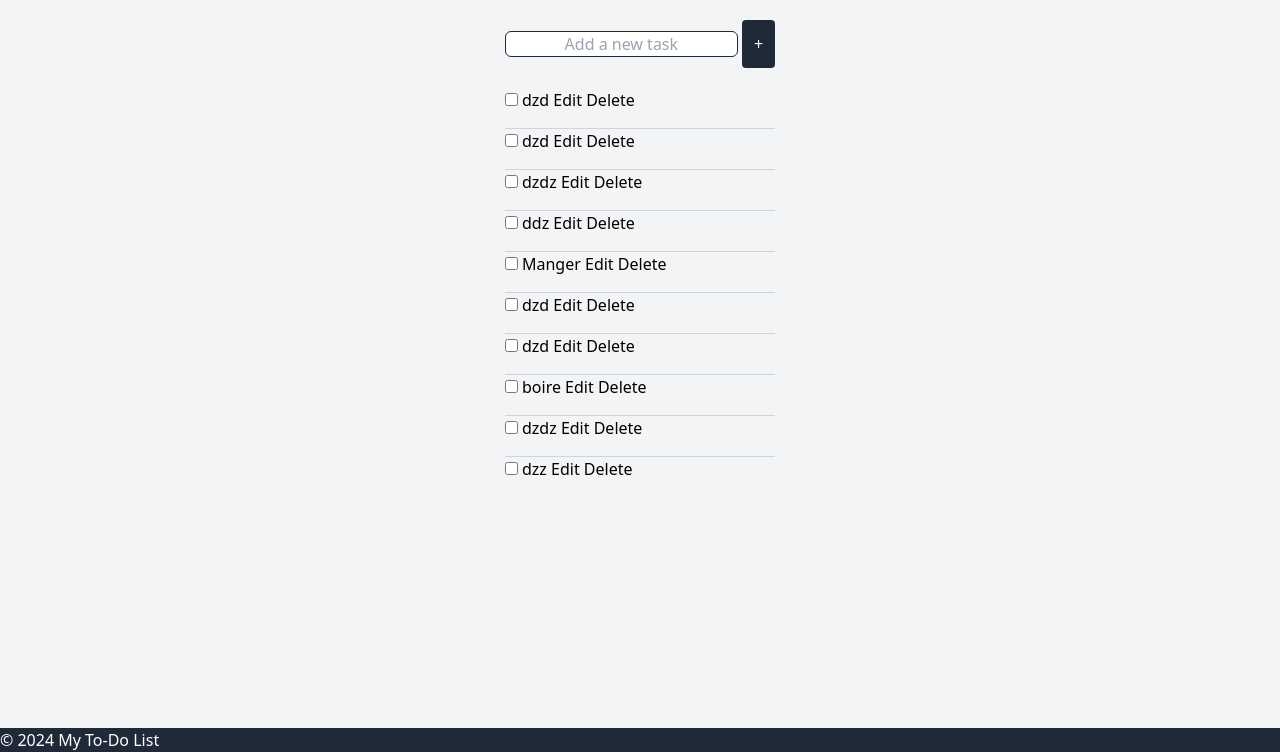
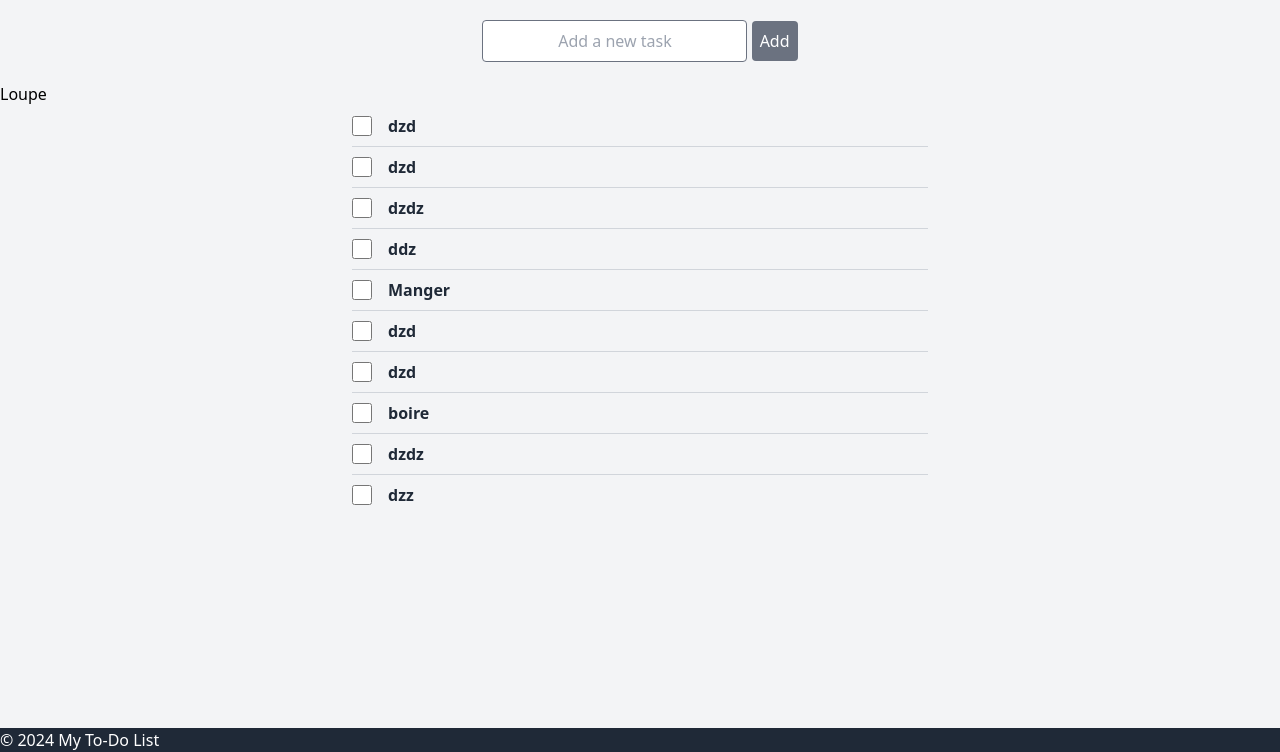
Before and after one commit to Thiasm/Training-Projects, a Django app: page / in a window 1280 px wide. Shown: the part 48-800 px from the top of the page. Run offline with Django 5.2, Linux system fonts and the light colour scheme; data comes from the database, SQL or seed files in the repository; both versions use the stored data as it was after the commit; some libraries are stand-ins or nearby versions.

Commit message:
ADD: Edit Modal and Style

```diff
--- /dev/null
+++ b/Listhias/app/static/app/modal.js
@@ -0,0 +1,26 @@
+
+function openModal() {
+    const modal = document.getElementById("modal");
+    modal.classList.add("show");
+    modal.classList.remove("hidden");
+}
+
+function closeModal() {
+    const modal = document.getElementById("modal");
+    modal.classList.add("hidden");
+    modal.classList.remove("show");
+}
+
+function closeModalIfNotEmpty() {
+    const inputField = document.getElementById('task-title');
+
+    if (inputField.value != "") {
+        closeModal();  // Only close the modal if there's text in the input
+    }
+}
+
+document.body.addEventListener("htmx:afterRequest", (event) => {
+    if (event.detail.target.id === "modal-content") {
+        openModal();
+    }
+});
--- a/Listhias/app/templates/app/base.html
+++ b/Listhias/app/templates/app/base.html
@@ -4,6 +4,7 @@
         <meta charset="utf-8">
         <meta name="viewport" content="width=device-width, initial-scale=1">
         <title>Listhias</title>
+        {% load static %}
     </head>
 
     <body class='bg-sky-200 flex flex-col min-h-screen'>
@@ -11,15 +12,19 @@
             <a href='/' class='text-2xl text-white'>Listhias</a>
         </header>
 
-        <main class='flex-1 flex justify-center bg-gray-100 '>
+        <main class='flex-1 bg-gray-100'>
             {% block content %}
             {% endblock %}
         </main>
 
         <footer class="bg-gray-800 text-white">
             <p>&copy; 2024 My To-Do List</p>
-        </footer class=''>
+        </footer>
+
+        {% include "app/modals/modal.html" %}
+
         <script src="https://unpkg.com/htmx.org"></script>
         <script src="https://cdn.tailwindcss.com"></script>
+        <script src={% static 'app/modal.js' %}></script>
     </body>
 </html>
--- /dev/null
+++ b/Listhias/app/templates/app/modals/modal.html
@@ -0,0 +1,8 @@
+<div
+    id="modal"
+    class="fixed inset-0 bg-black bg-opacity-50 flex justify-center items-center hidden"
+>
+    <div class="bg-white rounded-lg p-6 max-w-lg w-full">
+        <div id="modal-content"></div>
+    </div>
+</div>
--- /dev/null
+++ b/Listhias/app/templates/app/partials/search.html
@@ -0,0 +1,3 @@
+<div>
+    Loupe
+</div>
--- a/Listhias/app/templates/app/partials/task.html
+++ b/Listhias/app/templates/app/partials/task.html
@@ -1,31 +1,28 @@
-<li class="gap-2" id="task-item-{{ task.id }}">
+<li id="task-item-{{ task.id }}" class="flex items-center gap-4 py-2 w-full">
 
-
-        <input
-            hx-put={% url 'complete_task' task.id %}
-            hx-target="#task-item-{{ task.id }}"
-            hx-swap="outerHTML"
-            type="checkbox"
-            {% if task.complete %}checked{% endif %}
-        />
-
-
-         {{task.title}}
-
-     <form action="{% url 'edit_task' task.id %}" style="display:inline;">
-        <input type="submit" value="Edit">
-    </form>
-
-     <form
-        hx-delete={% url 'delete_task' task.id %}
+    <!-- Task Completion Checkbox -->
+    <input
+        type="checkbox"
+        hx-put={% url 'complete_task' task.id %}
+        {% comment %} hx-trigger="change" {% endcomment %}
         hx-target="#task-list"
         hx-swap="outerHTML"
-        hx-confirm='Are you sure ?'
-        style="display:inline;"
-        >
-        <input type="submit" value="Delete">
-    </form>
+        class='w-5 h-5'
+        aria-label="Mark task '{{ task.title }}' as complete"
+        {% if task.complete %}checked{% endif %}
+    />
 
+    <!-- Edit Task Button -->
+    <button
+        hx-get="{% url 'edit_task' task.id %}"
+        hx-target="#modal-content"
+        hx-swap="innerHTML"
+        hx-on="htmx:afterRequest:openModal()"
+        class="text-gray-800 hover:text-blue-800 font-bold text-base"
+        aria-label="Edit task '{{ task.title }}'"
+    >
+    {{task.title}}
+    </button>
 </li>
 
 <script>
--- a/Listhias/app/templates/app/partials/task_form.html
+++ b/Listhias/app/templates/app/partials/task_form.html
@@ -1,18 +1,24 @@
-<div class='py-5'>
+<div class="flex items-center justify-center p-5">
     <form
         hx-post='/add_task/'
         hx-target="#task-list"
         hx-swap="innerHTML"
+        class="rounded"
     >
         {% csrf_token %}
         <input
             name="task_title"
             type="text"
             placeholder="Add a new task"
-            class="text-center border border-slate-800 rounded-md"
+            class="rounded px-4 py-2 text-center border border-gray-500"
             required
         >
-        <button type="submit" class='rounded p-3 bg-gray-800 text-white'>+</button>
+        <button
+            type="submit"
+            class='rounded p-2 bg-gray-500 hover:bg-gray-700 text-white'
+        >
+            Add
+        </button>
     </form>
 </div>
 
--- a/Listhias/app/templates/app/partials/task_list.html
+++ b/Listhias/app/templates/app/partials/task_list.html
@@ -1,9 +1,13 @@
-<div id='task-list'>
-    <ul class='divide-y divide-gray-300 space-y-4'>
+<div id='task-list' class='flex justify-center w-full'>
+    <ul class='divide-y divide-gray-300 w-full max-w-xl'>
         {% for task in tasks %}
             {% include "app/partials/task.html" with task=task %}
         {% empty %}
-            <h1>No tasks available</h1>
+            <h1
+                class="text-gray-800 font-bold text-base"
+            >
+                No tasks available
+            </h1>
         {% endfor %}
     </ul>
 </div>
--- a/Listhias/app/templates/app/todo_list.html
+++ b/Listhias/app/templates/app/todo_list.html
@@ -1,14 +1,6 @@
-    {% extends "app/base.html" %}
-
-    {% block content %}
-        <div>
-            <div>
-                {% include "app/partials/task_form.html" %}
-            </div>
-
-            <div>
-                {% include "app/partials/task_list.html" %}
-            </div>
-
-        </div>
-    {% endblock %}
+{% extends "app/base.html" %}
+{% block content %}
+    {% include "app/partials/task_form.html" %}
+    {% include "app/partials/search.html" %}
+    {% include "app/partials/task_list.html" %}
+{% endblock %}
--- a/Listhias/app/urls.py
+++ b/Listhias/app/urls.py
@@ -1,10 +1,11 @@
 from django.urls import path
-from .views import TaskList, add_task, edit_task, delete_task, complete_task
+from .views import TaskList, add_task, edit_task, delete_task, complete_task, edit_task
 
 urlpatterns = [
     path('', TaskList.as_view(), name='todo_list'),
     path('add_task/', add_task, name='add_task'),
     path('edit_task/<int:id>', edit_task, name='edit_task'),
     path('delete_task/<int:id>', delete_task, name='delete_task'),
-    path('complete_task/<int:id>', complete_task, name='complete_task')
+    path('complete_task/<int:id>', complete_task, name='complete_task'),
+    path('edit_task/<int:id>', edit_task, name='edit_task')
 ]
--- a/Listhias/app/views.py
+++ b/Listhias/app/views.py
@@ -2,39 +2,26 @@ from django.shortcuts import render, redirect, get_object_or_404
 from django.views.generic.list import ListView
 from django.views.decorators.http import require_http_methods
 from django.urls import reverse_lazy
-from django.http.response import HttpResponse
 from .models import Task
-
-# def home_page(request):
-#     return render(request, 'app/home_page.html')
-
-# class CategoryList(ListView):
-#     model = Category
-#     context_object_name = 'categories' # Change the Props name
-#     template_name = 'app/category_list.html'
 
 class TaskList(ListView):
     model = Task
     template_name = 'app/todo_list.html'
     context_object_name = 'tasks' # Change the Props
+    ordering = ['-complete']
 
 @require_http_methods(['POST'])
 def add_task(request):
     task_title = request.POST.get('task_title') # Récupère l'input
     task = Task.objects.create(title = task_title) # Crée un objet Task et le sauvegarde
-    tasks = Task.objects.all().order_by('-created')
+    tasks = Task.objects.all().order_by('-complete', '-created')
     return render(request, 'app/partials/task_list.html', {'tasks': tasks})
-
-@require_http_methods(['PUT'])
-def edit_task(request, id):
-    task = get_object_or_404(Task, id = id)
-    return redirect(reverse_lazy('todo_list'))
 
 @require_http_methods(['DELETE'])
 def delete_task(request, id):
     task = get_object_or_404(Task, id = id)
     task.delete()
-    tasks = Task.objects.all().order_by('-created')  # Récupère la liste mise à jour des tâches
+    tasks = Task.objects.all().order_by('-complete', '-created')  # Récupère la liste mise à jour des tâches
     return render(request, 'app/partials/task_list.html', {'tasks': tasks})
 
 @require_http_methods(['PUT'])
@@ -42,4 +29,18 @@ def complete_task(request, id):
     task = get_object_or_404(Task, id = id)
     task.complete = not task.complete
     task.save()
-    return render(request, 'app/partials/task.html', {'task': task})
+    tasks = Task.objects.all().order_by('-complete', '-created')  # Récupère la liste mise à jour des tâches
+    return render(request, 'app/partials/task_list.html', {'tasks': tasks})
+    # return render(request, 'app/partials/task.html', {'task': task})
+
+@require_http_methods(['GET', 'POST'])
+def edit_task(request, id):
+    task = get_object_or_404(Task, id = id)
+    if request.method == 'GET':
+        return render(request, 'app/modals/edit_task_modal.html', {'task': task})
+    if request.method == 'POST':
+        task.title = request.POST.get("task_title")
+        task.description = request.POST.get("task_description")
+        task.complete = 'task_complete' in request.POST
+        task.save()
+        return render(request, 'app/partials/task.html', {'task': task})
--- a/Listhias/listhias/settings.py
+++ b/Listhias/listhias/settings.py
@@ -47,6 +47,7 @@ TEMPLATES = [
     {
         'BACKEND': 'django.template.backends.django.DjangoTemplates',
         'DIRS': [
+            BASE_DIR / 'templates',
             BASE_DIR/'app/templates'
         ],
         'APP_DIRS': True,
@@ -109,7 +110,8 @@ USE_TZ = True
 # Static files (CSS, JavaScript, Images)
 # https://docs.djangoproject.com/en/5.1/howto/static-files/
 
-STATIC_URL = 'static/'
+STATIC_URL = '/static/'
+STATICFILES_DIRS = [BASE_DIR / "static"]
 
 # Default primary key field type
 # https://docs.djangoproject.com/en/5.1/ref/settings/#default-auto-field
--- a/Listhias/listhias/urls.py
+++ b/Listhias/listhias/urls.py
@@ -1,11 +1,5 @@
 from django.contrib import admin
 from django.urls import path, include
-
-# from rest_framework import routers
-# from app.views import TaskViewSet
-
-# router = routers.DefaultRouter()
-# router.register(r'tasks', TaskViewSet, 'task')
 
 urlpatterns = [
     path('admin/', admin.site.urls),
```
Also changed, not shown: Listhias/app/templates/app/modals/edit_task_modal.html (added, +85 -0 lines), Listhias/db.sqlite3.
